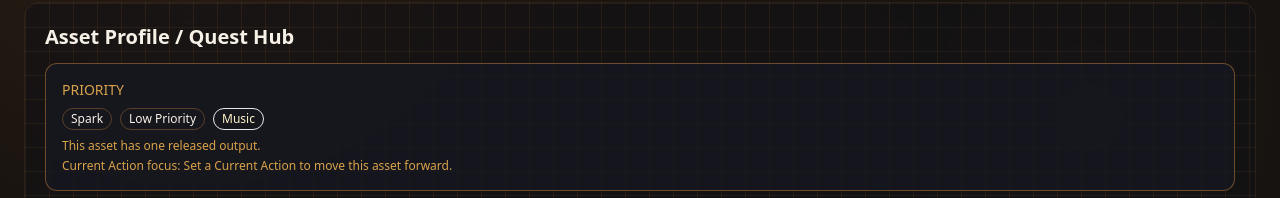
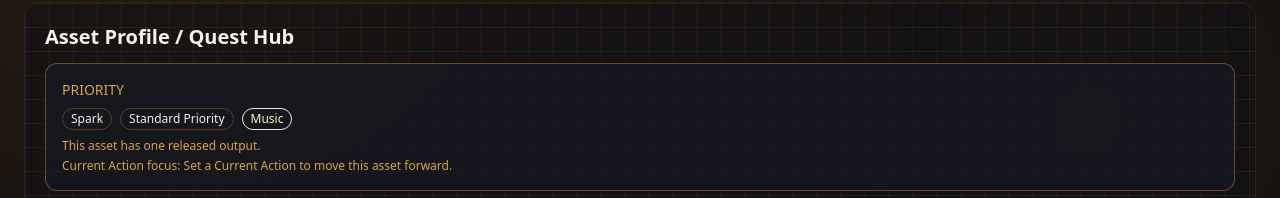
Before and after one commit to chongcena/renaissance, a Next.js app: page /spark/sp-100 in a window 1280 px wide. Shown: the part 136-334 px from the top of the page. Built offline with nearby package versions, Linux system fonts and the light colour scheme.

Commit message:
Fix lifecycle terminology conflicts and pathway choice behavior

```diff
--- a/components/store.tsx
+++ b/components/store.tsx
@@ -39,7 +39,7 @@ export function StoreProvider({ children }: { children: React.ReactNode }) {
     addSparkAttachments: (sparkId,payload) => { if(!payload.length) return; setAttachments((a)=>payload.map((att)=>({...att,id:id('att'),sparkId,createdAt:today()})).concat(a)); appendAction('progress',`Edited Spark: ${(sparks.find((s)=>s.id===sparkId)?.title) ?? sparkId}`); },
     removeSparkAttachment: (attachmentId) => { setAttachments((a)=>a.filter((att)=>att.id!==attachmentId)); appendAction('progress','Edited Spark: Removed attachment'); },
     addPathway: (sparkId,lane,extra) => { const spark=sparks.find((s)=>s.id===sparkId); setPaths((p)=>[{id:id('pw'),sparkId,title:lane,outputType:extra?.outputType,confidence:extra?.confidence ?? 60,status:'possible',branchId:extra?.branchId ?? spark?.branchId,currentAction:extra?.currentAction,valueTags:extra?.valueTags ?? [],readinessNote:extra?.readinessNote,last_touched_at:today()},...p]); appendAction('create_pathway',`Added Pathway: ${lane}`,true,{sparkId,branchId:spark?.branchId}); },
-    updatePathway: (pid, patch) => { const path=paths.find((p)=>p.id===pid); setPaths((p)=>p.map((i)=>i.id===pid?{...i,...patch,last_touched_at:today()}:i)); if(patch.currentAction!==undefined) appendAction('set_next_move',`Set Current Action: ${patch.currentAction || 'Cleared Current Action'}`); appendAction('progress',`Updated Pathway: ${path?.title ?? pid}`); },
+    updatePathway: (pid, patch) => { const path=paths.find((p)=>p.id===pid); setPaths((p)=>{ const target=p.find((x)=>x.id===pid); if(!target) return p; const choosing = patch.status === 'chosen'; return p.map((i)=>{ if(choosing && i.sparkId===target.sparkId && i.id!==pid && i.status==='chosen') return {...i,status:'possible',last_touched_at:today()}; if(i.id===pid) return {...i,...patch,last_touched_at:today()}; return i; }); }); if(patch.currentAction!==undefined) appendAction('set_next_move',`Set Current Action: ${patch.currentAction || 'Cleared Current Action'}`); appendAction('progress',`Updated Pathway: ${path?.title ?? pid}`); },
     releaseBlaze: (sparkId,title,outputType,pathwayId,notes) => { const spark=sparks.find((s)=>s.id===sparkId); if(!spark) return; setBlazes((b)=>[{id:id('blz'),sparkId,title,outputType,pathwayId,notes,branchId:spark.branchId,releasedAt:today()},...b]); if(pathwayId){setPaths((p)=>p.map((x)=>x.id===pathwayId?{...x,status:'completed',last_touched_at:today()}:x));}
       const outputCount = blazes.filter((b)=>b.sparkId===sparkId).length + 1; setSparks((s)=>s.map((x)=>x.id===sparkId?{...x,stage:outputCount>=2?'Blaze':'Flame',status:'active',updatedAt:today(),last_touched_at:today()}:x)); setBurners((b)=>[{id:id('bn'),event:'Earned',reason:`Released Output: ${title}`,date:today(),delta:1},...b]); appendAction('release',`Released Output: ${title}`,true,{sparkId,branchId:spark.branchId}); appendAction('create_blaze',`Released Output Log: ${title} (${outputType})`,true,{sparkId,branchId:spark.branchId}); }
     , addActionLog: (action_type, action, countsForStreak = true, meta) => appendAction(action_type, action, countsForStreak, meta)
--- a/lib/ui.ts
+++ b/lib/ui.ts
@@ -39,5 +39,5 @@ export function derivePriorityChip(spark: SparkItem, goals: Goal[]) {
   const rank = getPriorityRank(spark, goals);
   if (rank >= 70) return 'High Priority';
   if (rank >= 35) return 'Medium Priority';
-  return 'Low Priority';
+  return 'Standard Priority';
 }
```
Also changed, not shown: app/spark/[id]/page.tsx (+2 -2 lines).
